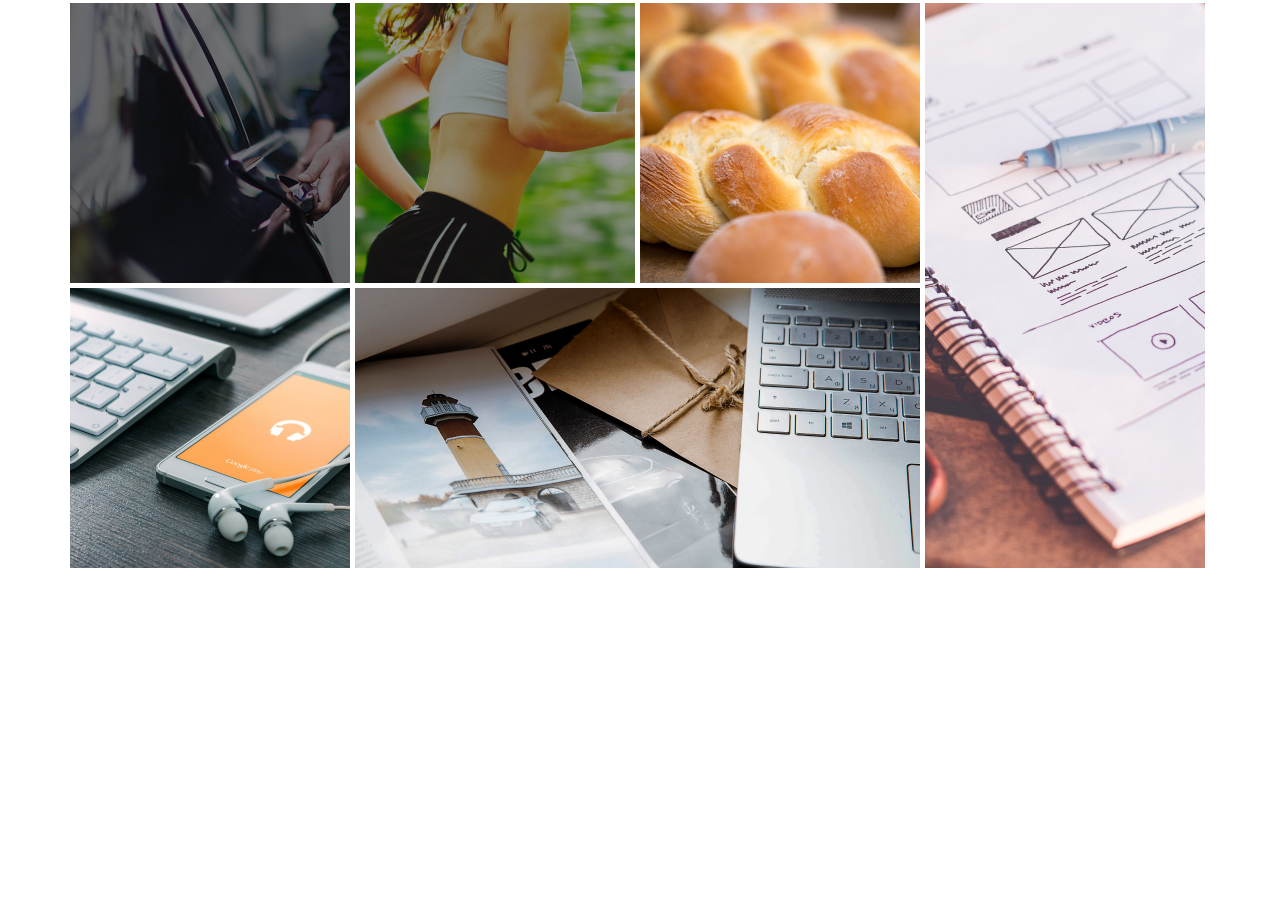
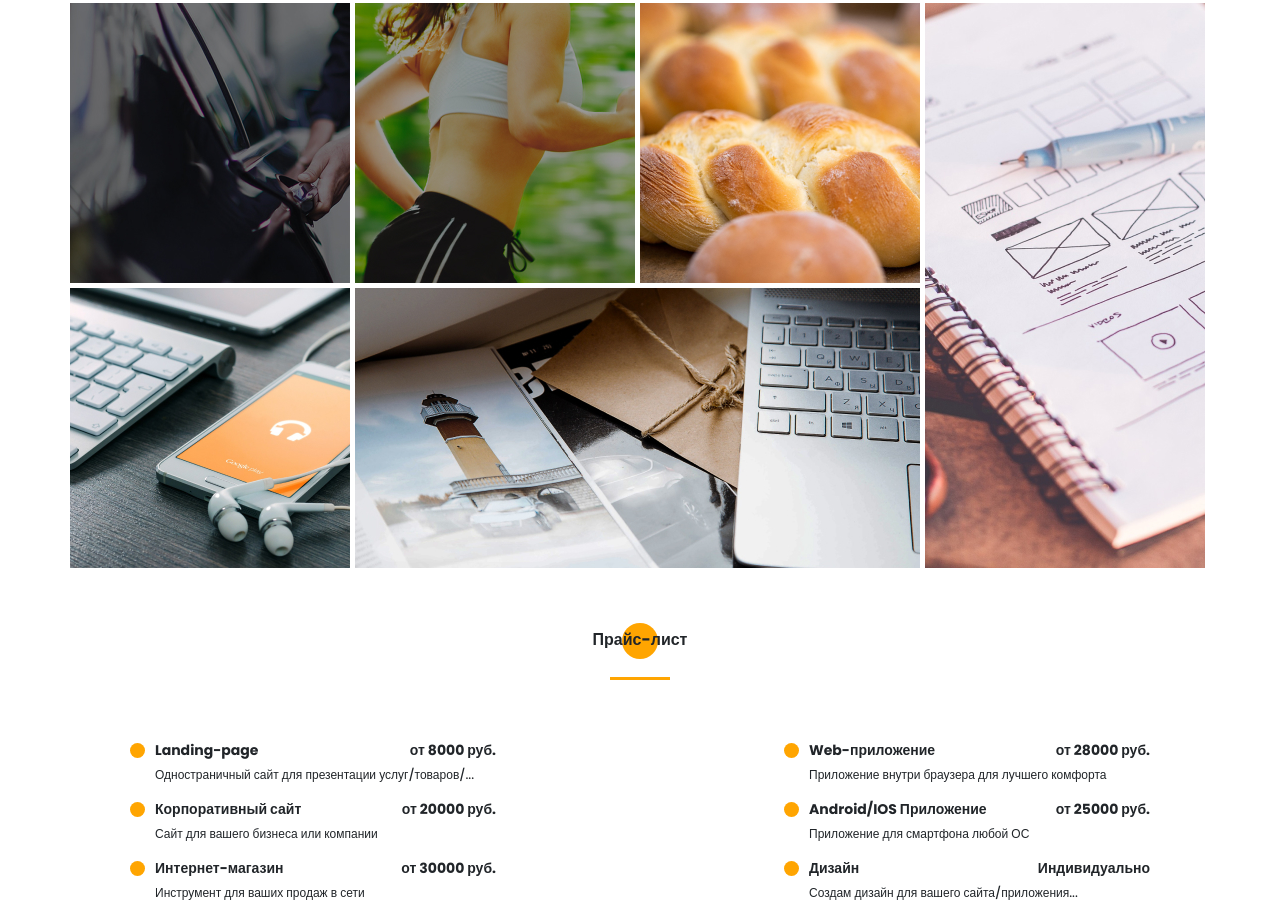
Before and after one commit to PanikarMikhailo/portfoliotest.github.io, a plain HTML site: page index.html in a window 1280 px wide. Shown: the part 3655-4557 px from the top of the page. Before the commit the page ends 4223 px from the top, so only its background shows below. Drawn offline with Linux system fonts and the light colour scheme.

Commit message:
finish blocks price

```diff
--- a/index.html
+++ b/index.html
@@ -334,10 +334,10 @@
 
 
             <div class="portfolio__wrapper">
-                <a href="#" class="portfolio__item">
+                <a href="/uber/index.html" class="portfolio__item">
                     <img src="img/works/uber.jpg" alt="uber">
                 </a>
-                <a href="#" class="portfolio__item">
+                <a href="/pulse/index.html" class="portfolio__item">
                     <img src="img/works/pulse.jpg" alt="pulse">
                 </a>
                 <a href="#" class="portfolio__item">
@@ -356,6 +356,55 @@
         </div>
 
     </section>
+
+    <section class="price">
+        <div class="container">
+            <h2 class="title title_fz16 title__section-title">Прайс-лист</h2>
+            <div class="line"></div>
+            <div class="price__wrapper">
+
+
+                    <div class="price__collumns-item">
+                        <div class="price__title">Landing-page</div>
+                        <div class="price__cost">от 8000 руб.</div>
+                        <div class="price__subtitle">Одностраничный сайт для презентации услуг/товаров/...</div>
+                    </div>
+                    <div class="price__collumns-item">
+                        <div class="price__title">Web-приложение</div>
+                        <div class="price__cost">от 28000 руб.</div>
+                        <div class="price__subtitle">Приложение внутри браузера для лучшего комфорта</div>
+                    </div>
+                    <div class="price__collumns-item">
+                        <div class="price__title">Корпоративный сайт</div>
+                        <div class="price__cost">от 20000 руб.</div>
+                        <div class="price__subtitle">Сайт для вашего бизнеса или компании</div>
+                    </div>
+
+
+
+
+
+                    <div class="price__collumns-item">
+                        <div class="price__title">Android/IOS Приложение</div>
+                        <div class="price__cost">от 25000 руб.</div>
+                        <div class="price__subtitle">Приложение для смартфона любой ОС</div>
+                    </div>
+                    <div class="price__collumns-item">
+                        <div class="price__title">Интернет-магазин</div>
+                        <div class="price__cost">от 30000 руб.</div>
+                        <div class="price__subtitle">Инструмент для ваших продаж в сети</div>
+                    </div>
+                    <div class="price__collumns-item">
+                        <div class="price__title">Дизайн</div>
+                        <div class="price__cost">Индивидуально</div>
+                        <div class="price__subtitle">Создам дизайн для вашего сайта/приложения...</div>
+                    </div>
+
+
+
+            </div>
+        </div>
+    </section>
     <script src="js/script.js"></script>
 </body>
 </html>
--- /dev/null
+++ b/scss/block/_price.scss
@@ -0,0 +1,63 @@
+.price {
+    padding-top: 60px;
+    // .price__wrapper
+
+    &__wrapper {
+        padding: 0 60px;
+        margin-top: 60px;
+        display: grid;
+        grid-template-columns: repeat(2, 366px);
+        grid-template-rows: repeat(3, 44px);
+        justify-content: space-between;
+        gap: 15px;
+
+    }
+
+    // .price__collumns-item
+
+    &__collumns-item {
+        position: relative;
+        padding-left: 25px;
+        display: grid;
+        grid-template-columns: 185px 115px;
+        grid-template-rows: 21px 18px;
+        justify-content: space-between;
+        gap: 5px;
+        &:before {
+            content: '';
+            position: absolute;
+            width: 15px;
+            height: 15px;
+            background: $main-color;
+            border-radius: 100%;
+            left: 0;
+            top: 7%;
+        }
+    }
+
+    // .price__title
+
+    &__title {
+        font-weight: 700;
+        font-size: 14px;
+        line-height: 21px;
+    }
+
+    // .price__cost
+
+    &__cost {
+        font-weight: 700;
+        font-size: 14px;
+        line-height: 21px;
+        text-align: right;
+    }
+
+    // .price__subtitle
+
+    &__subtitle {
+        font-weight: 500;
+        font-size: 12px;
+        line-height: 18px;
+        grid-column: 1 / 3;
+    }
+}
--- a/scss/block/_promo.scss
+++ b/scss/block/_promo.scss
@@ -1,5 +1,5 @@
 .promo {
-    min-height: 100vh;
+    min-height: 800px;
     position: relative;
     background: url('../img/main_bg.jpg') center (center/cover) no-repeat;
     padding-top: 205px;
--- a/scss/style.scss
+++ b/scss/style.scss
@@ -14,6 +14,7 @@
 @import 'block/resume';
 @import 'block/skills';
 @import 'block/portfolio';
+@import 'block/price';
 /* fonts */
 @import url('https://fonts.googleapis.com/css2?family=Poppins:wght@500;700&display=swap');
 
```
Also changed, not shown: css/style.min.css, 1 other file.
